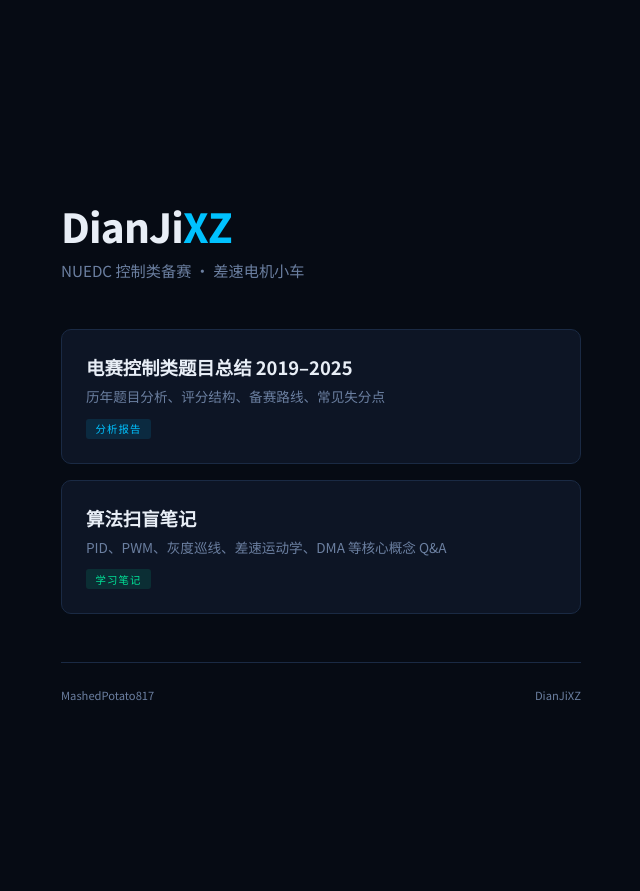
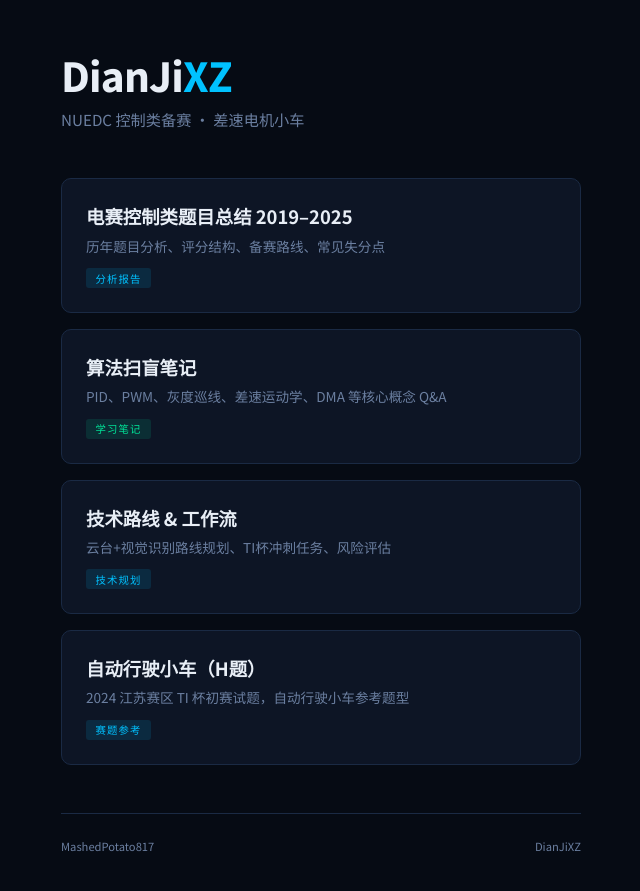
Before and after one commit to MashedPotato817/DianJiXZ, a Jekyll site: the page index.html, which Jekyll copies as it is, in a window 1280 px wide. Shown: the top 891 px of the page, without its empty margins (319-959 px from the left). Built offline with Jekyll 4.4.1, drawn with Linux system fonts in a browser that asks for light colours.

Commit message:
feat: 首页新增 workflow 和 H题赛题导航卡片，补全子页面 Jekyll frontmatter
- index.html: 新增 技术路线&工作流、自动行驶小车(H题) 两张导航卡片
- workflow/README.md: 添加 layout: note + 返回首页链接
- 自动行驶小车（H题）.md: 添加 layout: note + 返回首页链接

```diff
--- a/index.html
+++ b/index.html
@@ -87,6 +87,18 @@ footer {
       <p>PID、PWM、灰度巡线、差速运动学、DMA 等核心概念 Q&A</p>
       <span class="tag tag-green">学习笔记</span>
     </a>
+
+    <a href="workflow/" class="card">
+      <h2>技术路线 & 工作流</h2>
+      <p>云台+视觉识别路线规划、TI杯冲刺任务、风险评估</p>
+      <span class="tag tag-cyan">技术规划</span>
+    </a>
+
+    <a href="自动行驶小车（H题）.html" class="card">
+      <h2>自动行驶小车（H题）</h2>
+      <p>2024 江苏赛区 TI 杯初赛试题，自动行驶小车参考题型</p>
+      <span class="tag tag-cyan">赛题参考</span>
+    </a>
   </div>
 
   <footer>
```
Also changed, not shown: workflow/README.md (+7 -2 lines), 自动行驶小车（H题）.md (+7 -0 lines).
